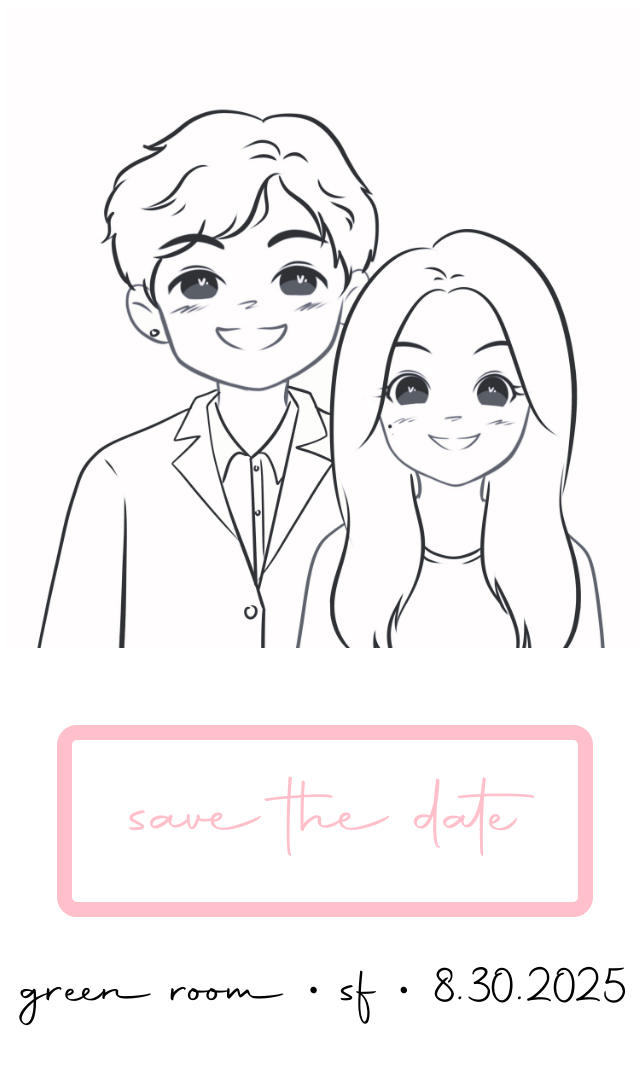
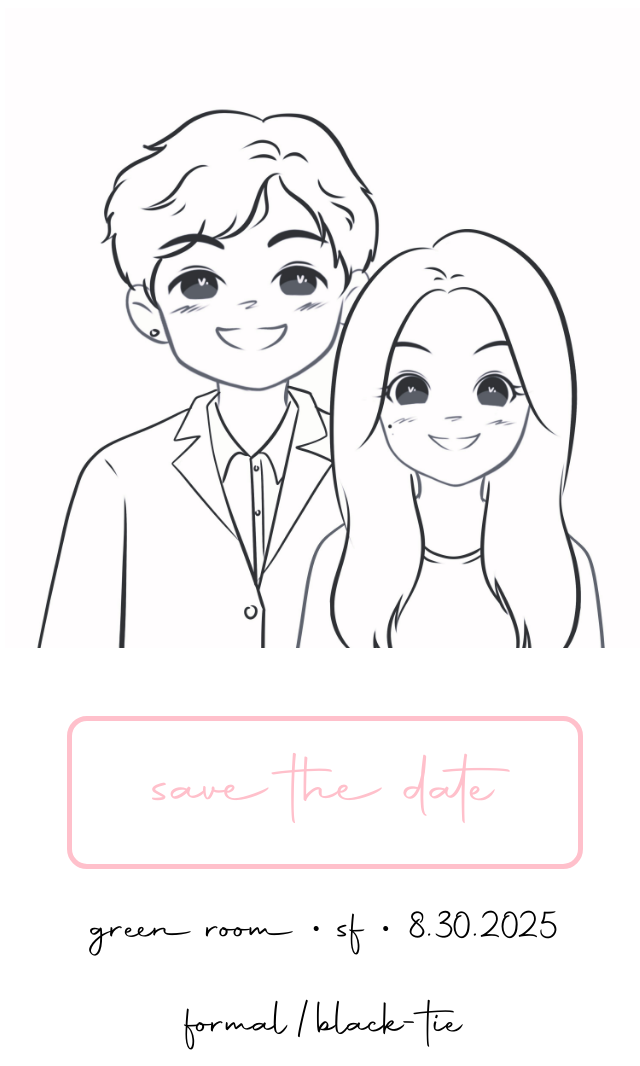
Before and after one commit to bzhang1670/brianmaliawedding, a plain HTML site: page index.html in a window 1280 px wide. Shown: the top 1066 px of the page, without its empty margins (315-955 px from the left). Drawn offline with Linux system fonts and the light colour scheme.

Commit message:
updated font styling

```diff
--- a/index.html
+++ b/index.html
@@ -5,7 +5,7 @@
 <body>
 <div class='figure'>
 	<img style="width:50vw" class='main image-main' src='static/brianmaliabw.jpg'/>
-	<img style="width:50vw" class='main image-hover' src='static/brianmaliacolor.JPG'/>
+	<img style="width:50vw" class='main image-hover' src='static/brianmaliacolor.jpg'/>
 </div>
 <div class='content-main'>
 <text class='save-the-date title-text' style="color: pink; max-width:50px"> save the date </text>
--- a/style.css
+++ b/style.css
@@ -23,23 +23,24 @@
 .content-main {
 	border-color: pink;
 	border-style: solid;
-	border-width: 15px;
-	border-radius:20px;
+	border-width: 5px;
+	border-radius: 20px;
 	text-align: center;
-	width:40%;
+	width: wrap-content;
+	max-width: 40%;
 	margin-left: auto;
 	margin-right: auto;
-	margin-top: calc(60px + 1vw)
+	margin-top: calc(5vw)
 }
 
 .save-the-date {
 	font-family: "saveTheDate";
 }
 .title-text {
-	font-size: calc(60px + 2vw);
+	font-size: calc(50px + 2vw);
 }
 .subtitle-text {
 	margin-left: auto;
 	margin-right: auto;
-	font-size: calc(40px + 2vw);
+	font-size: calc(25px + 2vw);
 }
```
